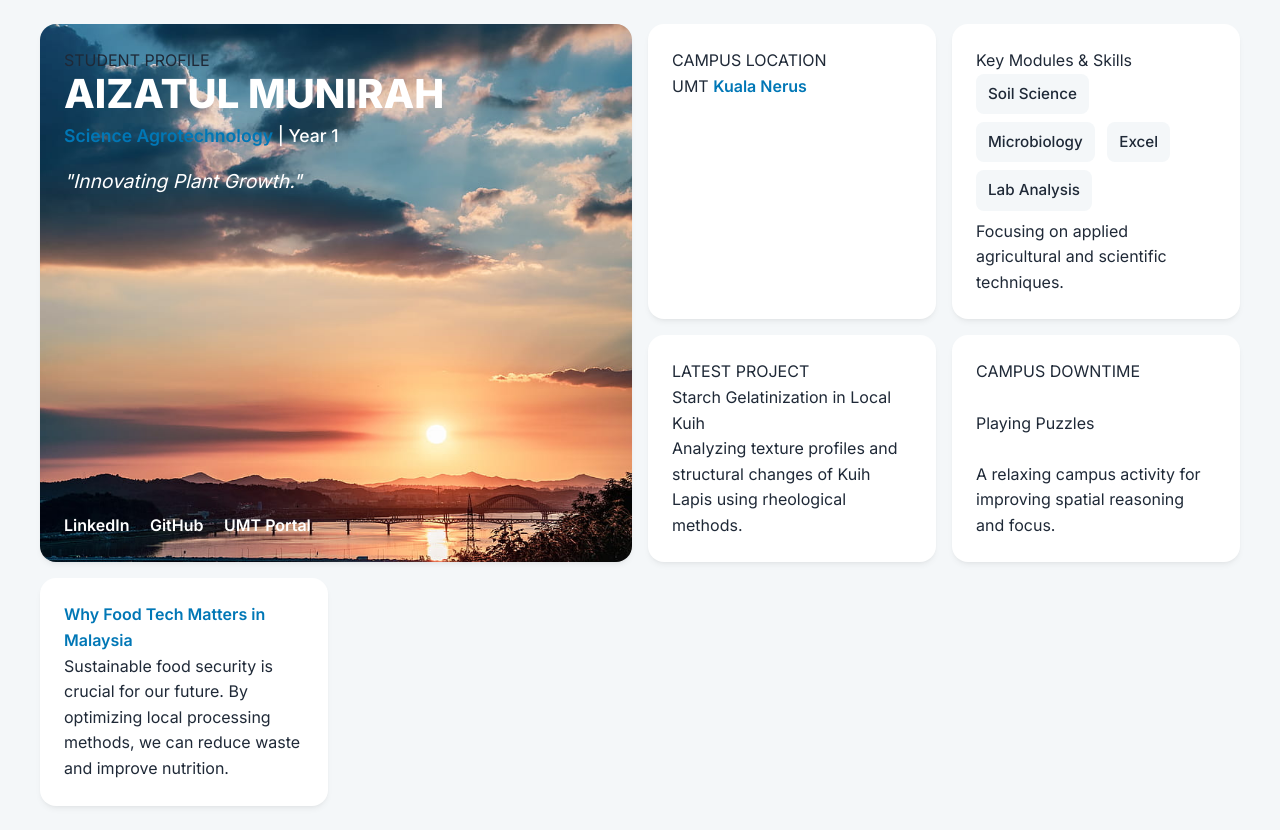
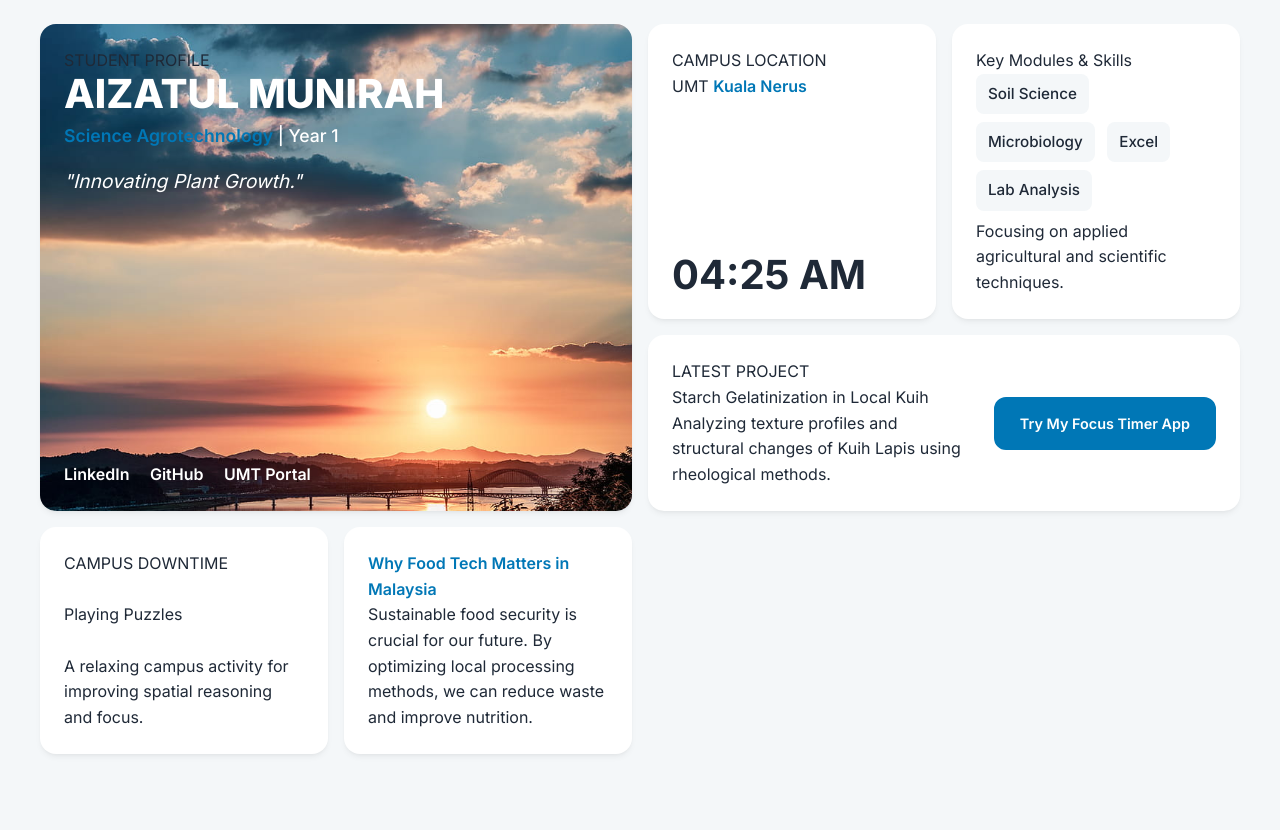
Before and after one commit to aizatulmunirah7-source/aiza-github.io, a plain HTML site: page index.html in a window 1280 px wide. After the commit the page ends 800 px from the top, so only its background shows below. Drawn offline with Linux system fonts and the light colour scheme.

Commit message:
add fia files

```diff
--- a/index.html
+++ b/index.html
@@ -122,6 +122,38 @@
             margin-top: auto;
         }
 
+        /* Case Study Card with New Column for Button */
+        .card-case-study {
+            grid-column: span 2;
+            display: grid;
+            grid-template-columns: 1fr auto; /* Split into two columns */
+            align-items: center;
+            gap: 1.5rem;
+        }
+
+        /* Button Styling */
+        .app-button {
+            display: inline-block;
+            background-color: var(--color-accent);
+            color: white;
+            padding: 0.8rem 1.5rem;
+            border-radius: 0.75rem;
+            text-decoration: none;
+            font-weight: 600;
+            font-size: 0.9rem;
+            transition: all 0.3s ease;
+            white-space: nowrap;
+            border: 2px solid var(--color-accent);
+            text-align: center;
+        }
+
+        .app-button:hover {
+            background-color: transparent;
+            color: var(--color-accent);
+            transform: translateY(-3px);
+            box-shadow: 0 5px 15px rgba(0, 119, 182, 0.3);
+        }
+
         .subject-list {
             list-style: none;
             padding: 0;
@@ -170,6 +202,11 @@
             .bento-card {
                 grid-column: span 1 !important;
                 grid-row: span 1 !important;
+            }
+
+            .card-case-study {
+                grid-template-columns: 1fr; /* Stack columns on mobile */
+                text-align: center;
             }
 
             body {
@@ -227,9 +264,14 @@
             </div>
 
             <div class="bento-card card-case-study">
-                <div class="card-text">LATEST PROJECT</div>
-                <div class="card-title">Starch Gelatinization in Local Kuih</div>
-                <div class="card-text">Analyzing texture profiles and structural changes of Kuih Lapis using rheological methods.</div>
+                <div class="case-study-content">
+                    <div class="card-text">LATEST PROJECT</div>
+                    <div class="card-title">Starch Gelatinization in Local Kuih</div>
+                    <div class="card-text">Analyzing texture profiles and structural changes of Kuih Lapis using rheological methods.</div>
+                </div>
+                <div class="case-study-action">
+                    <a href="https://aizatulmunirah7-source.github.io/focus-timer-app/app.html" class="app-button">Try My Focus Timer App</a>
+                </div>
             </div>
 
             <div class="bento-card card-hobby">
@@ -245,3 +287,24 @@
                     local processing methods, we can reduce waste and improve nutrition.
                 </div>
             </div>
+
+        </div>
+    </div>
+
+    <script>
+        function updateTime() {
+            const timeElement = document.getElementById('current-time');
+            const now = new Date();
+            const timeString = now.toLocaleTimeString('en-US', {
+                hour: '2-digit',
+                minute: '2-digit',
+                hour12: true
+            });
+            timeElement.textContent = timeString;
+        }
+        updateTime();
+        setInterval(updateTime, 60000);
+    </script>
+
+</body>
+</html>
```
